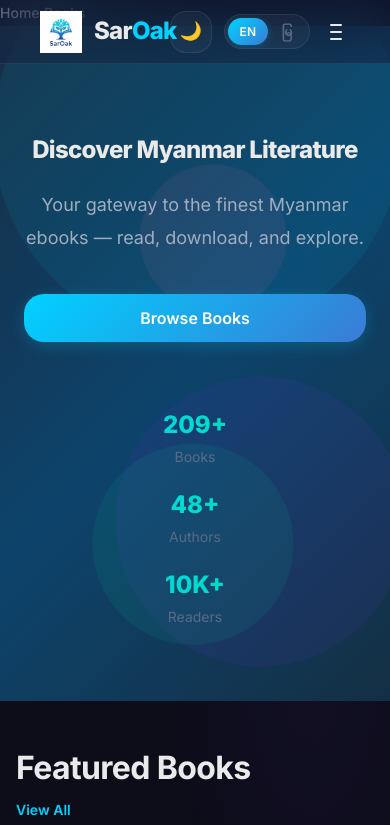
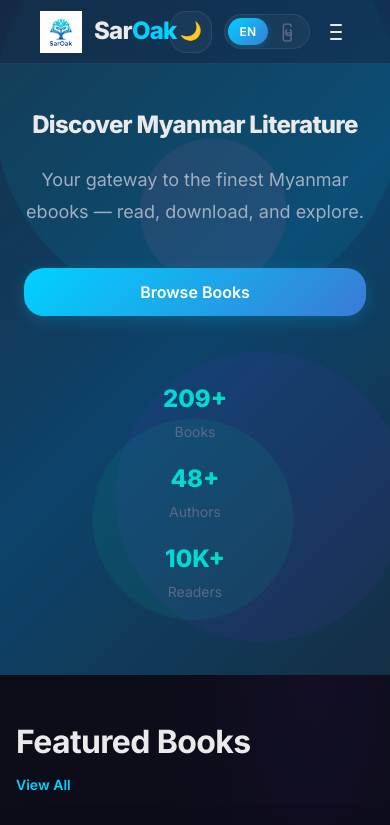
Before and after one commit to sawkhaing/saroak, a website built with Vite: page index.html in a window 390 px wide. Shown: the top 825 px of the page. Built offline with nearby package versions, Linux system fonts and the light colour scheme; no server answers.

Commit message:
Fix: restore correct mobile menu classes

```diff
--- a/index.html
+++ b/index.html
@@ -45,10 +45,10 @@
   </nav>
 
   <!-- Mobile nav drawer -->
-  <nav class="mobile-nav" id="mobileNav">
+  <div class="navbar__mobile-menu" id="mobileMenu">
     <a href="/" class="navbar__link active" data-i18n="nav.home">Home</a>
     <a href="/books.html" class="navbar__link" data-i18n="nav.books">Books</a>
-  </nav>
+  </div>
 
   <!-- ════════════════════════════════════════════════════════════
        HERO SECTION
```
